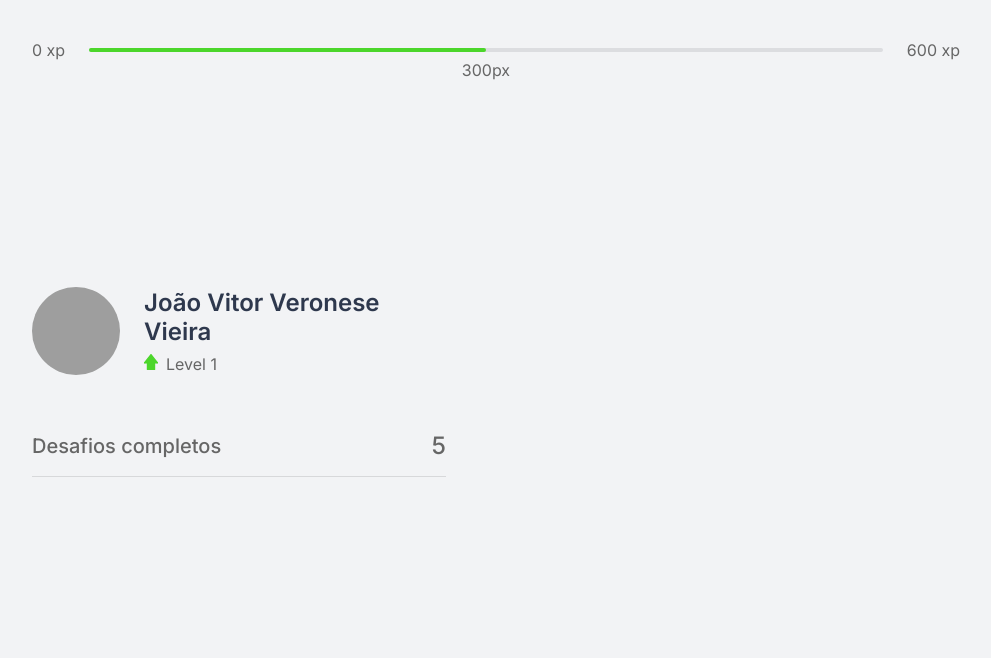
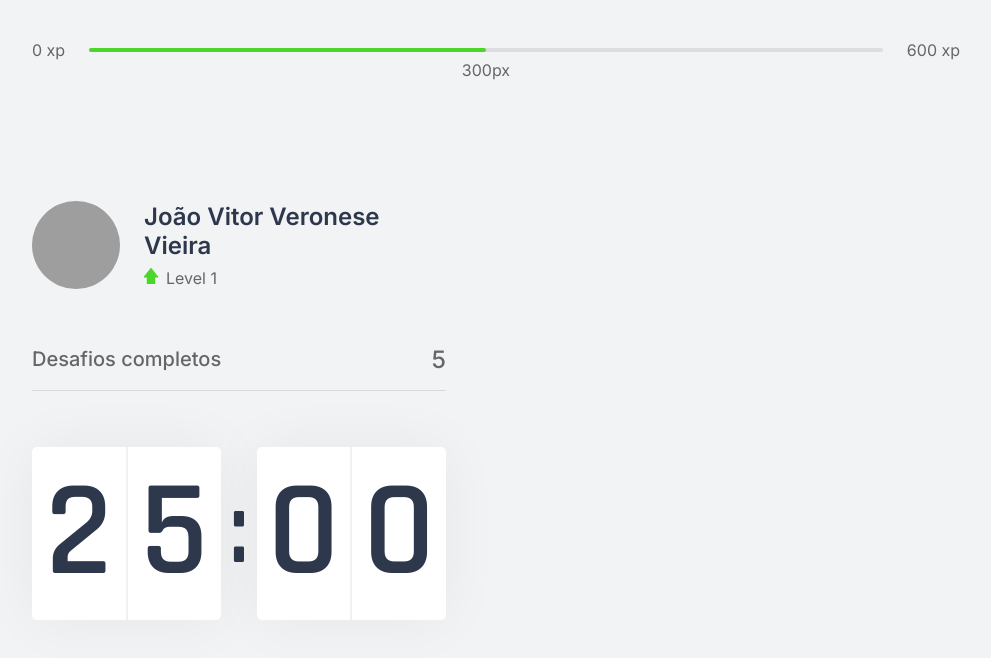
Before and after one commit to joaodos3v/nlw4, a Next.js app: page / in a window 1280 px wide. Shown: the top 658 px of the page, without its empty margins (144-1135 px from the left). Built offline with nearby package versions, Linux system fonts and the light colour scheme; grey boxes are pictures that could not be loaded.

Commit message:
(feat): criar componente Countdown

```diff
--- /dev/null
+++ b/src/components/Countdown.tsx
@@ -0,0 +1,17 @@
+import styles from '../styles/components/Countdown.module.css';
+
+export function Countdown() {
+  return (
+    <div className={styles.countdownContainer}>
+      <div>
+        <span>2</span>
+        <span>5</span>
+      </div>
+      <span>:</span>
+      <div>
+        <span>0</span>
+        <span>0</span>
+      </div>
+    </div>
+  );
+}
--- a/src/pages/index.tsx
+++ b/src/pages/index.tsx
@@ -1,4 +1,5 @@
 import { CompletedChallenges } from '../components/CompletedChallenges';
+import { Countdown } from '../components/Countdown';
 import { ExperienceBar } from '../components/ExperienceBar';
 import { Profile } from '../components/Profile';
 
@@ -13,6 +14,7 @@
         <div>
           <Profile />
           <CompletedChallenges />
+          <Countdown />
         </div>
         <div>
 
--- /dev/null
+++ b/src/styles/components/Countdown.module.css
@@ -0,0 +1,38 @@
+.countdownContainer {
+  display: flex;
+  align-items: center;
+  font-family: Rajdhani;
+  font-weight: 600;
+  color: var(--title);
+}
+
+.countdownContainer > div {
+  flex: 1;
+
+  display: flex;
+  align-items: center;
+  justify-content: space-evenly;
+
+  background: var(--white);
+  box-shadow: 0 0 60px rgba(0, 0, 0, 0.05);
+  border-radius: 5px;
+  font-size: 8.5rem;
+  text-align: center;
+}
+
+.countdownContainer > div span {
+  flex: 1;
+}
+
+.countdownContainer > div span:first-child {
+  border-right: 1px solid var(--gray-light);
+}
+
+.countdownContainer > div span:last-child {
+  border-left: 1px solid var(--gray-light);
+}
+
+.countdownContainer > span {
+  font-size: 6.25rem;
+  margin: 0 0.5rem;
+}
--- a/src/styles/global.css
+++ b/src/styles/global.css
@@ -8,6 +8,7 @@
   --white: #fff;
   --background: #f2f3f5;
   --gray-line: #dcdde0;
+  --gray-light: #f0f1f3;
   --gray: #d7d8da;
   --text: #666666;
   --text-highlight: #b3b9ff;
```
